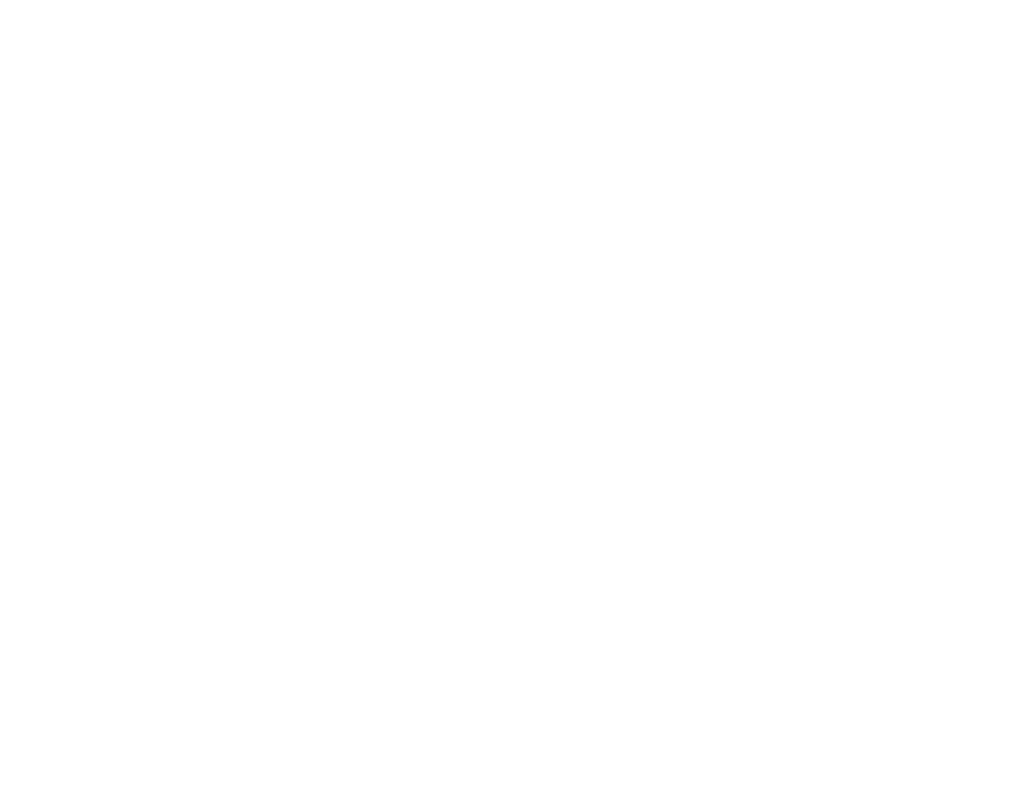
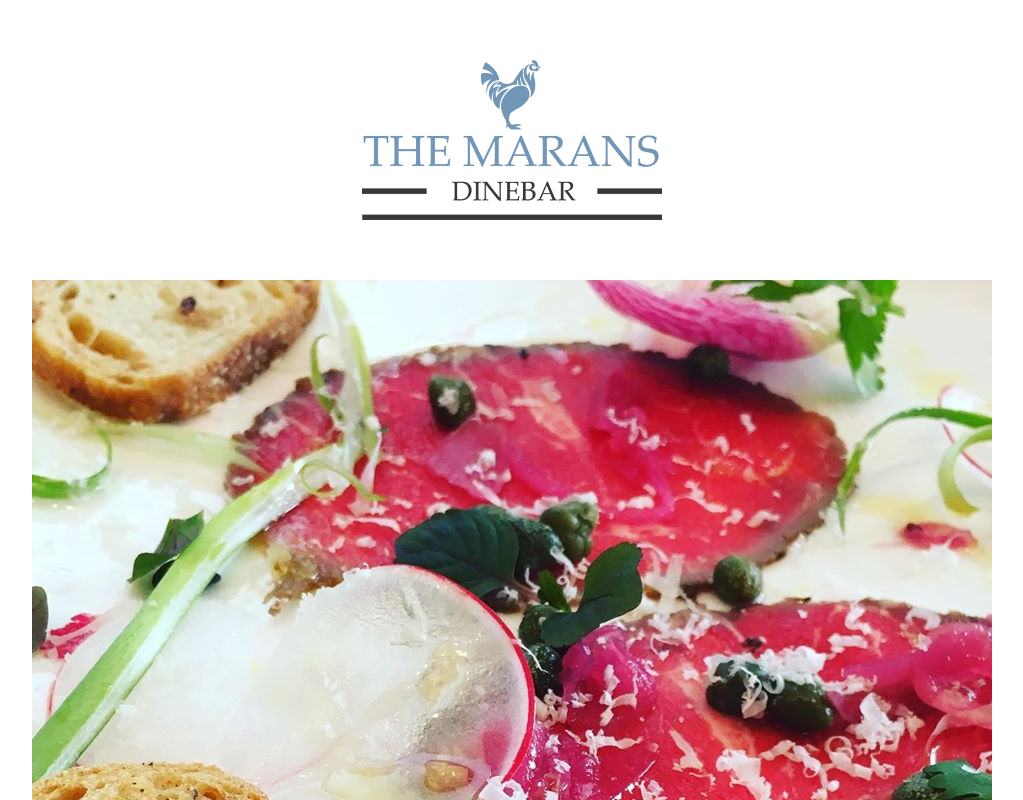
Before and after one commit to HeliumAce/resto-page-modules, a website built with webpack: page dist/index.html in a window 1280 px wide. Shown: the top 800 px of the page, without its empty margins (128-1151 px from the left). Built offline with nearby package versions, Linux system fonts and the light colour scheme.

Commit message:
added static restaurant page with a logo, image and promo text

```diff
--- a/src/index.js
+++ b/src/index.js
@@ -1 +1,3 @@
-console.log('Everything is fine');
+import { displayContent } from './page-load'
+
+displayContent();
--- /dev/null
+++ b/src/page-load.js
@@ -0,0 +1,47 @@
+const displayContent = () => {
+    createDivs();
+    displayHeader();
+    displayMainContent();
+};
+
+const createDivs = () => {
+    const content = document.getElementById('content');
+    const header = document.createElement('header');
+    const logo = document.createElement('img');
+    const main = document.createElement('main');
+    const promoImage = document.createElement('img');
+    const promoText = document.createElement('div');
+
+    header.setAttribute('id', 'header');
+    logo.setAttribute('id', 'logo');
+    logo.setAttribute('src', '../imgs/logo.png');
+    main.setAttribute('id', 'main');
+    promoImage.setAttribute('id', 'promoImage');
+    promoImage.setAttribute('src', '../imgs/promoImage.jpg');
+    promoText.setAttribute('id', 'promoText');
+
+    content.appendChild(header);
+    header.appendChild(logo);
+    content.appendChild(main);
+    main.appendChild(promoImage);
+    main.appendChild(promoText);
+
+};
+
+const displayHeader = () => {
+    logo.style.height = '160px';
+    logo.style.display = 'block';
+    logo.style.margin = '60px auto';
+};
+
+const displayMainContent = () => {
+    promoImage.style.display = 'block';
+    promoImage.style.margin = '20px auto';
+    promoText.innerHTML = '“How do you get such wonderful flavours in such a small kitchen?”'
+    promoText.style.fontSize = '24px';
+    promoText.style.fontStyle = 'italic';
+    promoText.style.textAlign = 'center';
+    promoText.style.margin = '20px 0';
+};
+
+export { displayContent };
```
Also changed, not shown: dist/index.html, dist/main.js, imgs/logo.png (added), imgs/promoImage.jpg (added).
